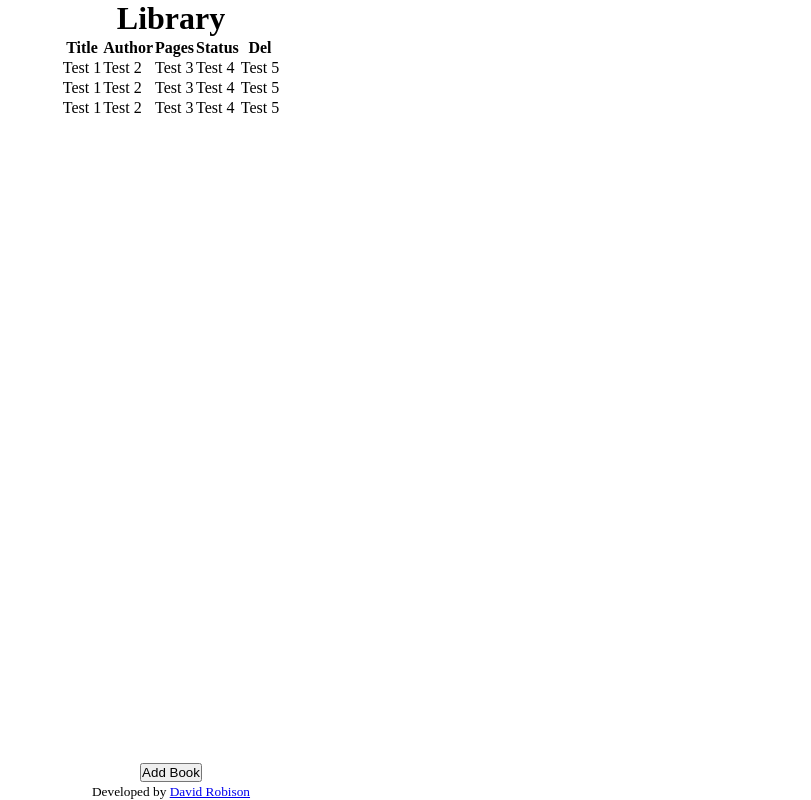
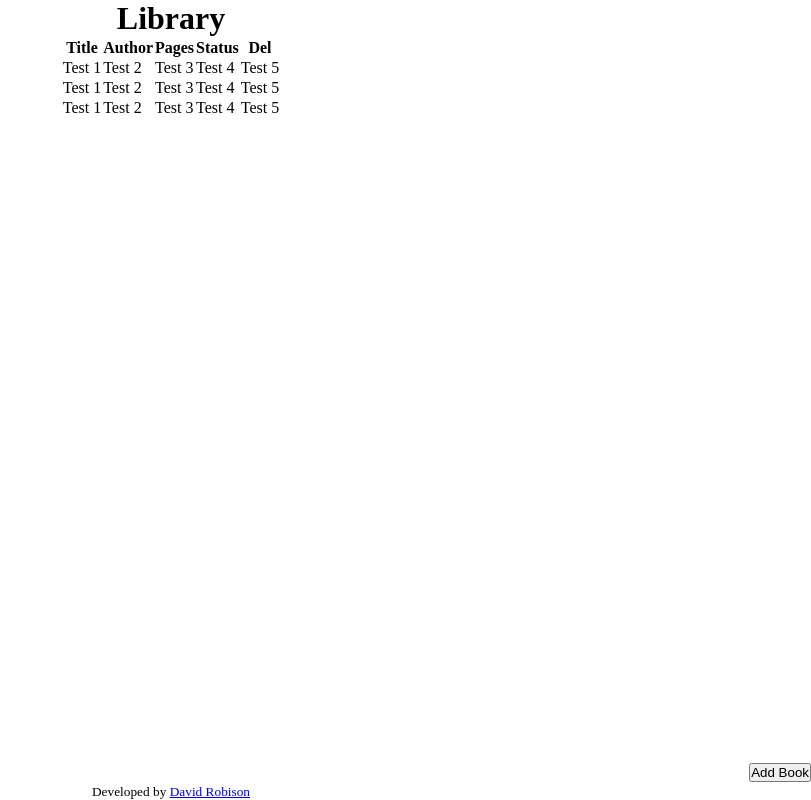
Before and after one commit to robisonwebdev/library-react, a React (Create React App) app: page / in a window 1280 px wide. Shown: the whole page, without its empty margins (469-1280 px from the left). Built offline with nearby package versions, Linux system fonts and the light colour scheme.

Commit message:
Change #addBookBtn to #addBook

```diff
--- a/src/styles/main.css
+++ b/src/styles/main.css
@@ -8,6 +8,6 @@
     width: 100%;
 }
 
-#addBookBtn {
+#addBook {
     align-self: flex-end;
 }
```
